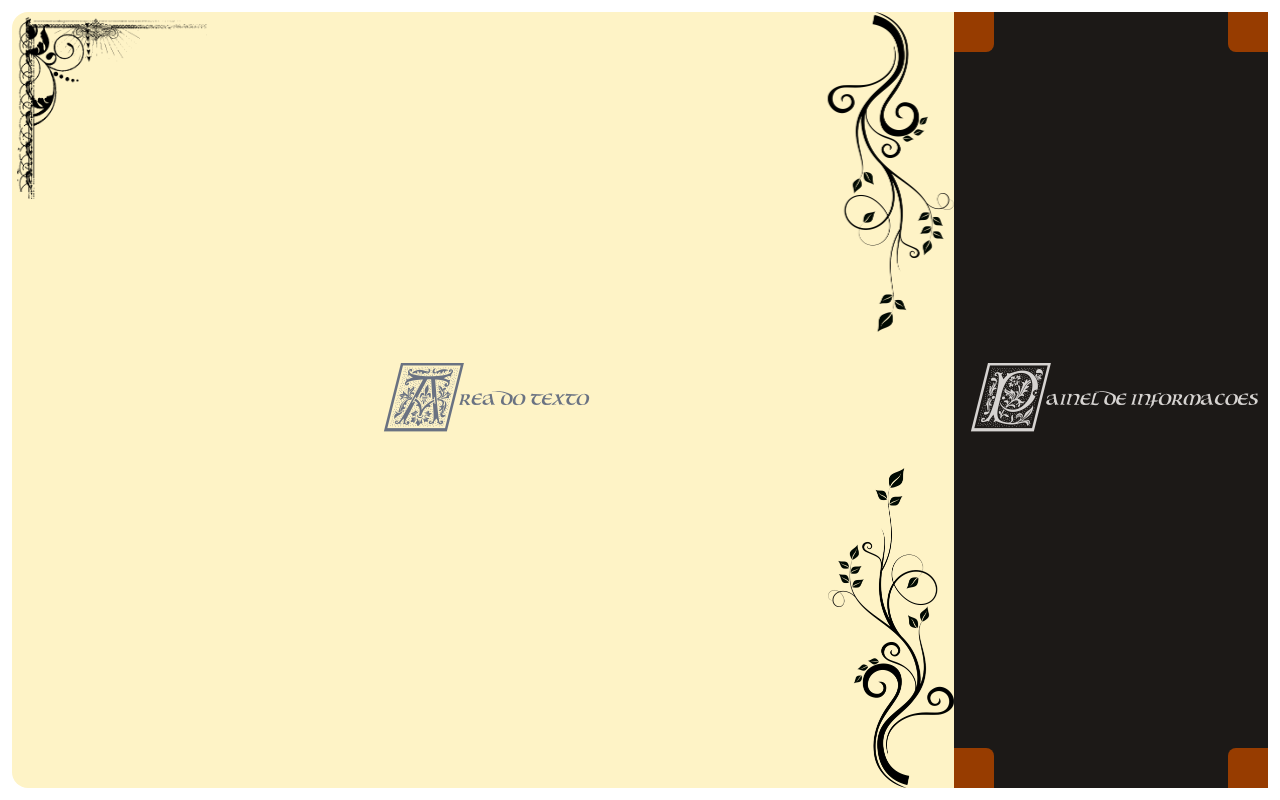
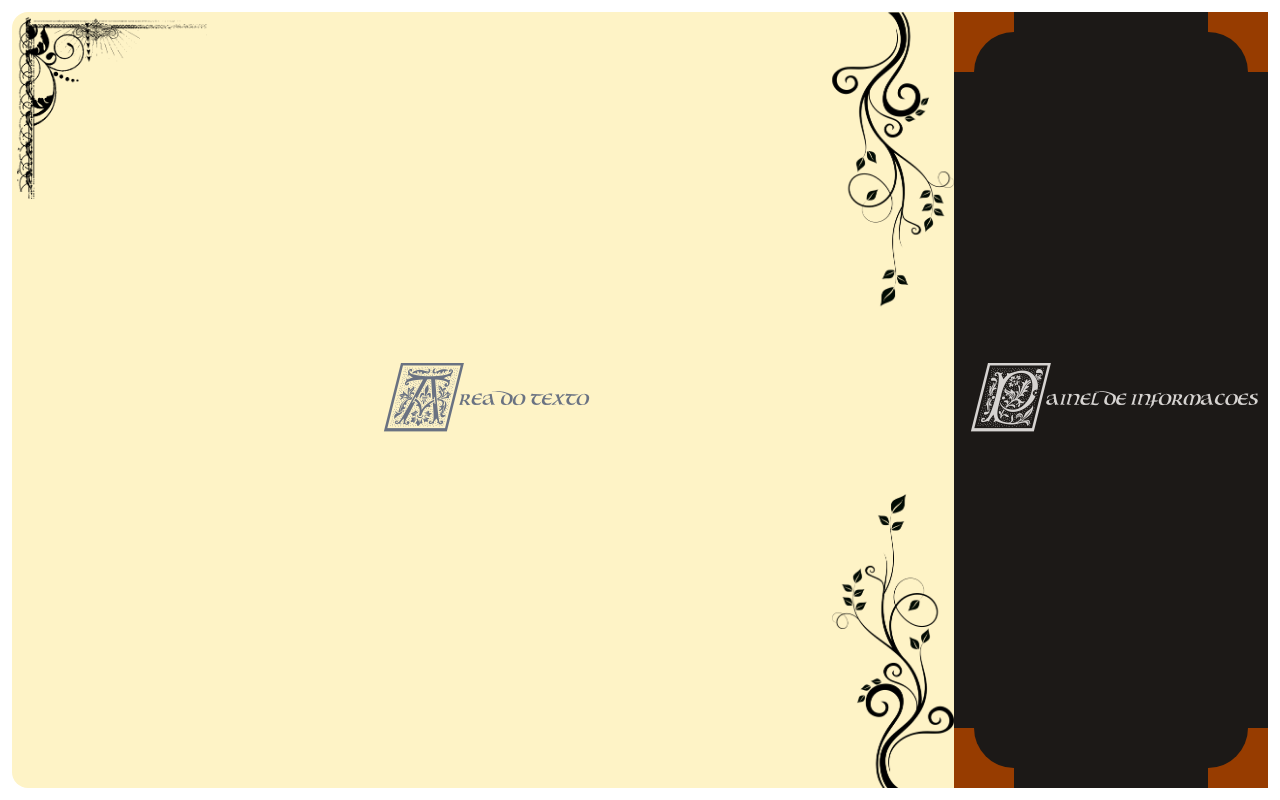
Before and after one commit to USPCodeLabSanca/BookLab, a Next.js app in the folder frontend/: page / in a window 1280 px wide. Built offline with nearby package versions, Linux system fonts and the light colour scheme.

Commit message:
Cantos dourados adicionados no InfoPanel

```diff
--- a/frontend/src/app/components/Background.tsx
+++ b/frontend/src/app/components/Background.tsx
@@ -7,8 +7,8 @@ export default function Background(){
         <div className="relative flex-[0.75] bg-amber-100 h-full rounded-l-2xl flex items-center justify-center">
             {/*Imagens de fundo*/}
             <Image src={pagecorner} alt='' className='absolute top-0 left-0 h-[15vw] w-auto object-scale-down border-5'/>
-            <Image src={vine} alt='' className="absolute top-0 right-0 h-[25vw] w-auto rotate-180 object-contain"/>
-            <Image src={vine} alt='' className="absolute bottom-0 right-0 h-[25vw] w-auto object-contain"/>
+            <Image src={vine} alt='' className="absolute top-0 right-0 h-[23vw] w-auto rotate-180 object-contain"/>
+            <Image src={vine} alt='' className="absolute bottom-0 right-0 h-[23vw] w-auto object-contain"/>
             {/*Aqui viria a componente da área do texto*/}
             <p className="font-petitfleur text-[500%] text-gray-500 italic">A</p>
             <p className="font-bouwsma text-gray-500 italic">rea do texto</p>
--- a/frontend/src/app/components/InfoPanel.tsx
+++ b/frontend/src/app/components/InfoPanel.tsx
@@ -1,11 +1,41 @@
+type CornerPosition = 'top-0' | 'bottom-0' | 'left-0' | 'right-0';
+
+function GoldenCorner({x, y}: {x: CornerPosition, y: CornerPosition}) {
+  /*Identificar a direção oposta, para definir o semicírculo marrom*/
+  const opposite: Record<CornerPosition, CornerPosition> = {
+    'top-0': 'bottom-0',
+    'bottom-0': 'top-0',
+    'left-0': 'right-0',
+    'right-0': 'left-0',
+  };
+
+  /*Identificar a direção do arredondamento*/
+  const roundMap: Record<string, string> = {
+    'top-0 left-0': 'rounded-tl-full',
+    'top-0 right-0': 'rounded-tr-full',
+    'bottom-0 left-0': 'rounded-bl-full',
+    'bottom-0 right-0': 'rounded-br-full'
+  };
+
+  const roundKey = `${x} ${y}`;
+  const roundClass = roundMap[roundKey];
+
+  /*Componente final*/
+  return (
+    <div className={`absolute ${x} ${y} w-15 h-15 bg-amber-800`}>
+      <div className={`absolute ${opposite[x]} ${opposite[y]} w-10 h-10 bg-stone-900 ${roundClass}`}/>
+    </div>
+  );
+}
+
 export default function InfoPanel() {
   return (
     <div className="relative flex w-full md:w-80 bg-stone-900 h-full rounded-r-2xl flex-[0.25] items-center justify-center">
       {/*Cantos dourados*/}
-      <div className="absolute top-0 left-0 w-10 h-10 bg-amber-800 rounded-br-lg"></div>
-      <div className="absolute top-0 right-0 w-10 h-10 bg-amber-800 rounded-bl-lg"></div>
-      <div className="absolute bottom-0 left-0 w-10 h-10 bg-amber-800 rounded-tr-lg"></div>
-      <div className="absolute bottom-0 right-0 w-10 h-10 bg-amber-800 rounded-tl-lg"></div>
+      <GoldenCorner x={"top-0"} y={"left-0"}/>
+      <GoldenCorner x={"top-0"} y={"right-0"}/>
+      <GoldenCorner x={"bottom-0"} y={"left-0"}/>
+      <GoldenCorner x={"bottom-0"} y={"right-0"}/>
 
       {/*Componentes do painel de informações*/}
       <p className="font-petitfleur text-[500%] text-stone-300 italic">P</p>
```
Also changed, not shown: frontend/src/app/assets/vine.png.
